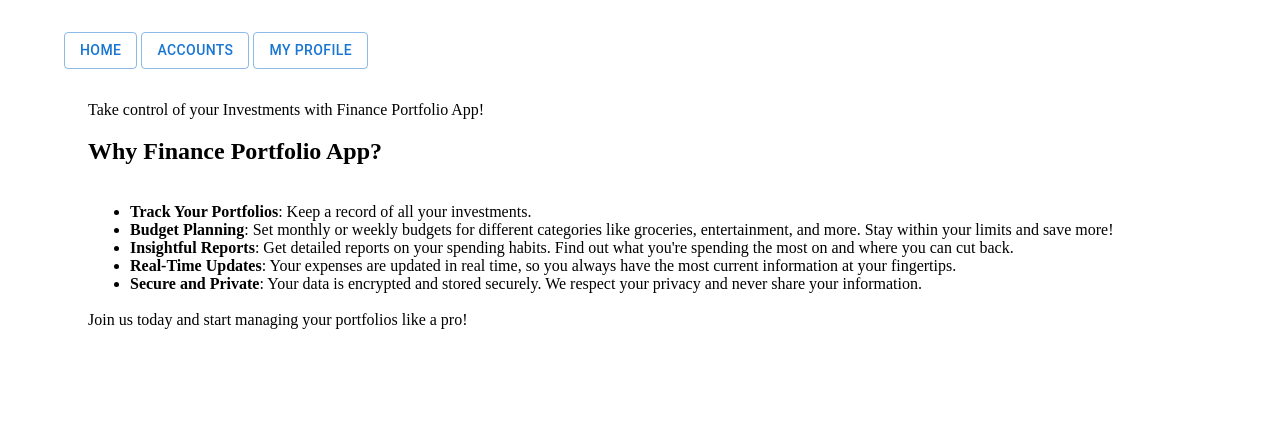
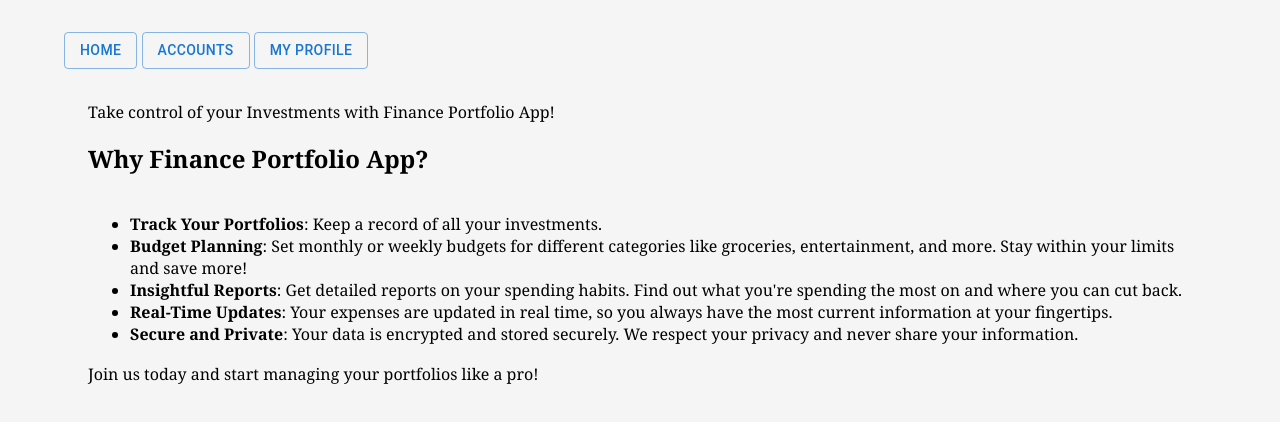
Before and after one commit to spring-lab-01/finance-portfolio, a React (Vite) app in the folder src/main/frontend/: page / in a window 1280 px wide. Shown: the top 422 px of the page. Built offline with nearby package versions, Linux system fonts and the light colour scheme.

Commit message:
body style updated

```diff
--- a/src/main/frontend/src/index.css
+++ b/src/main/frontend/src/index.css
@@ -1,11 +1,11 @@
 /*@charset "utf-8";*/
 
-/*body {*/
-/*    font-family: Arial;*/
-/*    background-color: whitesmoke;*/
-/*    justify-content: center;*/
-/*    margin: 0;*/
-/*}*/
+body {
+    font-family: Cambria, monospace;
+    background-color: whitesmoke;
+    justify-content: center;
+    margin: 0;
+}
 
 /*h1 {*/
 /*    color: #6a1a21;*/
```
